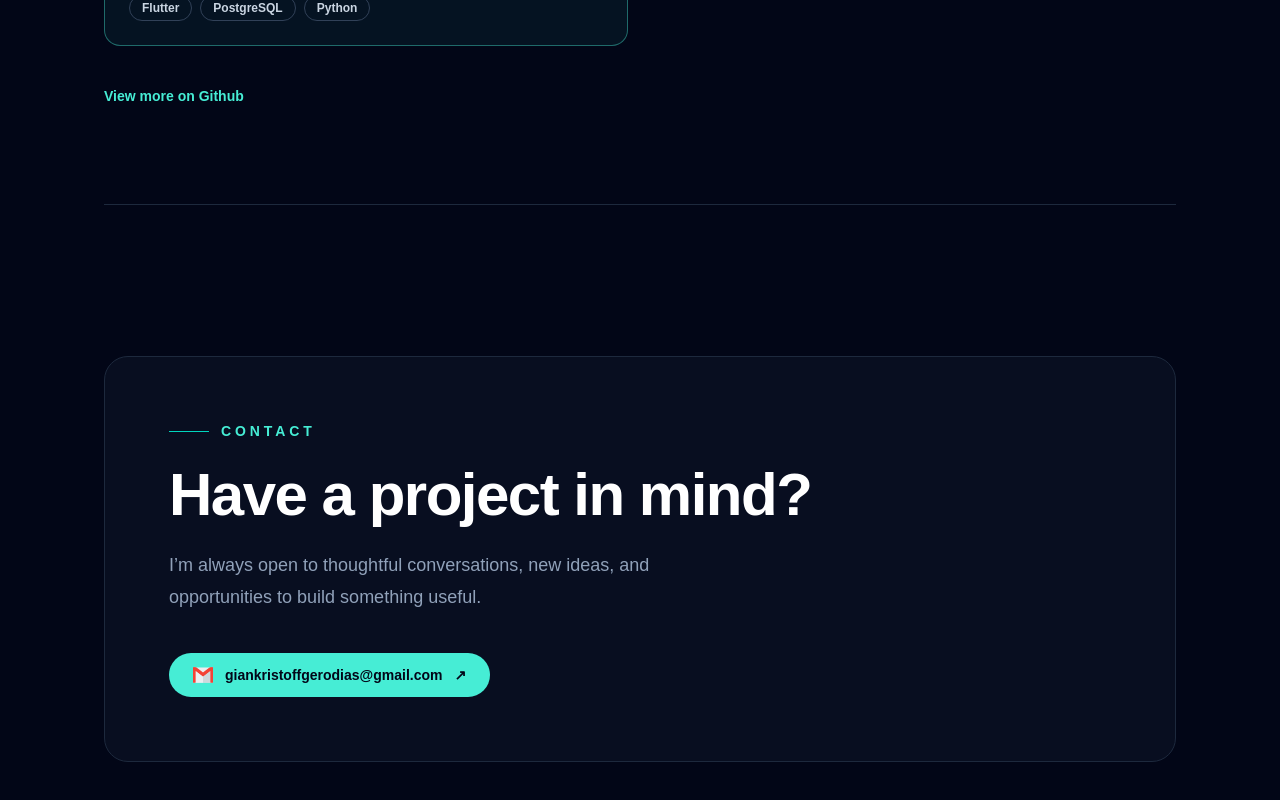
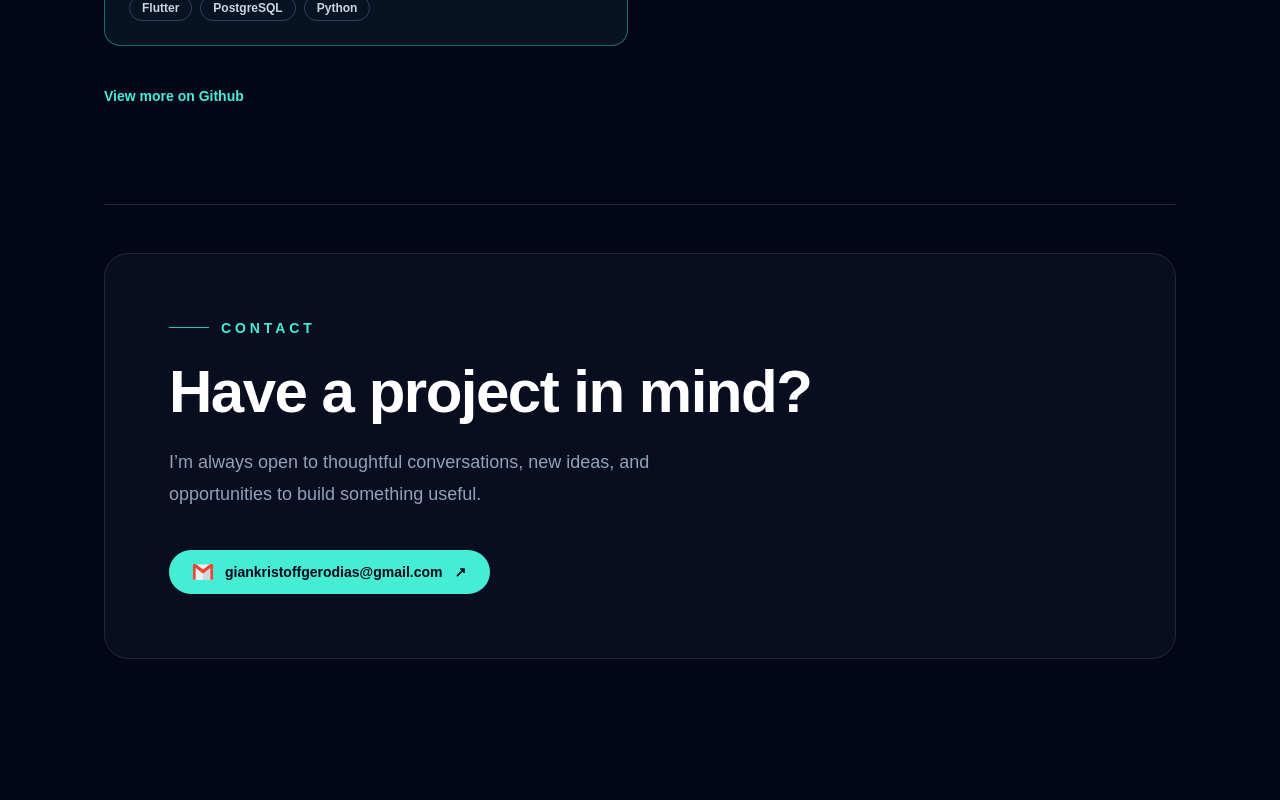
Before and after one commit to GKG01/portfolio, a React (Vite) app: page / in a window 1280 px wide. Shown: the part 2378-3178 px from the top of the page. After the commit the page ends 3085 px from the top, so only its background shows below. Built offline with nearby package versions, Linux system fonts and the light colour scheme.

Commit message:
fix vertical padding of last section

```diff
--- a/src/Pages/Contact.tsx
+++ b/src/Pages/Contact.tsx
@@ -2,10 +2,7 @@ import gmailIcon from '@/assets/gmail.svg'
 
 export default function Contact() {
     return (
-        <section
-            id="contact"
-            className="flex min-h-[calc(100vh-90px)] scroll-mt-[90px] items-center border-t border-slate-800 py-24"
-        >
+        <section id="contact" className="scroll-mt-[90px] border-t border-slate-800 py-12">
             <div className="w-full rounded-3xl border border-slate-800 bg-slate-900/50 p-8 sm:p-12 lg:p-16">
                 <p className="flex items-center gap-3 text-sm font-bold uppercase tracking-[0.28em] text-teal-300">
                     <span className="h-px w-10 bg-teal-400" />
```
